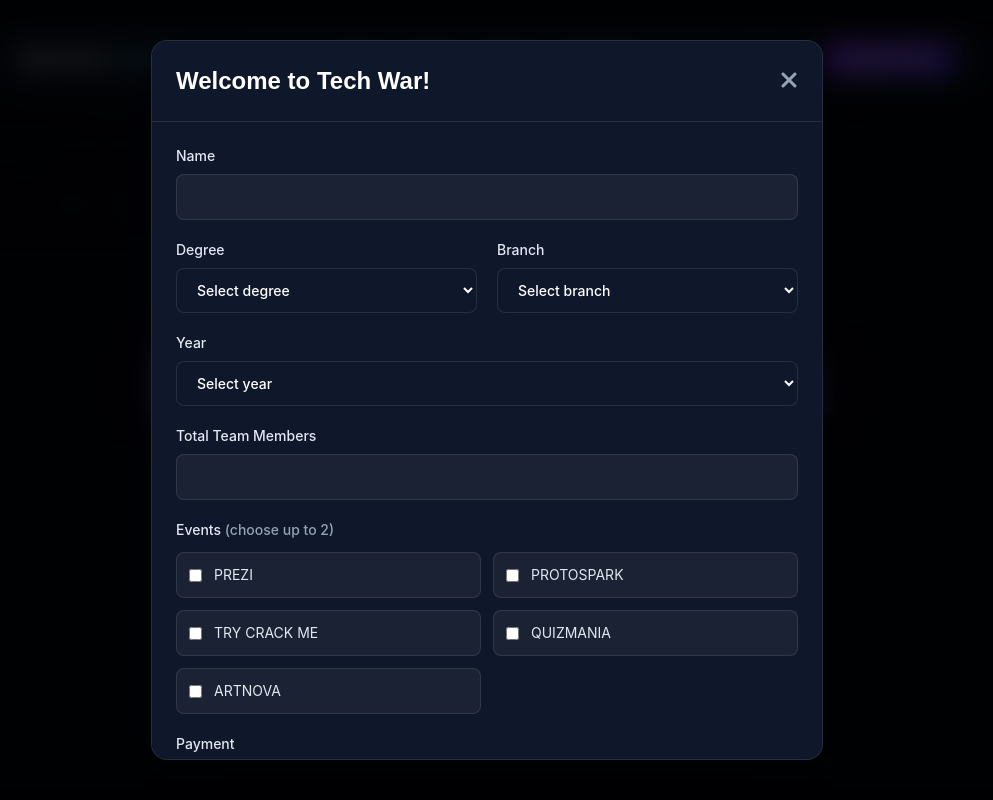
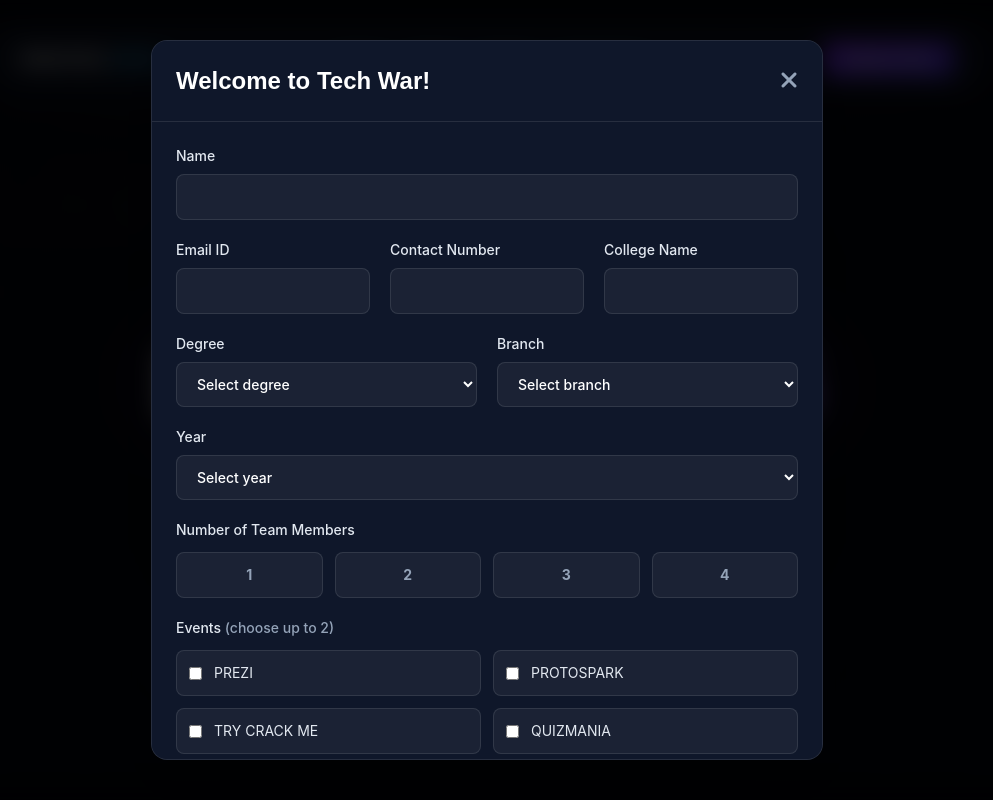
Before and after one commit to Baskar2028/innovex, a React (Vite) app: page / in a window 1280 px wide. Both pictures are taken after a click on the button "Register Now". Shown: the top 800 px of the page, without its empty margins (153-1146 px from the left). Built offline with nearby package versions, Linux system fonts and the light colour scheme.

Commit message:
Need extra update

```diff
--- a/server.js
+++ b/server.js
@@ -29,6 +29,8 @@ const allowedYears = ['I', 'II', 'III', 'IV'];
 const allowedEvents = ['PREZI', 'PROTOSPARK', 'TRY CRACK ME', 'QUIZMANIA', 'ARTNOVA'];
 
 const allowedPayments = ['Online', 'Offline'];
+const emailPattern = /^[^\s@]+@[^\s@]+\.[^\s@]+$/;
+const contactPattern = /^[+]?[0-9 ()-]{7,20}$/;
 
 let writeQueue = Promise.resolve();
 
@@ -46,11 +48,28 @@ function isValidRegistration(registration) {
   return (
     typeof registration.name === 'string' &&
     registration.name.trim().length > 0 &&
+    typeof registration.email === 'string' &&
+    emailPattern.test(registration.email) &&
+    typeof registration.contact === 'string' &&
+    contactPattern.test(registration.contact) &&
+    typeof registration.college === 'string' &&
+    registration.college.trim().length > 0 &&
     allowedDegrees.includes(registration.degree) &&
     allowedBranches.includes(registration.branch) &&
     allowedYears.includes(registration.year) &&
     Number.isInteger(registration.teamMembers) &&
     registration.teamMembers >= 1 &&
+    registration.teamMembers <= 4 &&
+    Array.isArray(registration.members) &&
+    registration.members.length === registration.teamMembers &&
+    registration.members.every((member) =>
+      member &&
+      typeof member.name === 'string' && member.name.trim().length > 0 &&
+      typeof member.email === 'string' && emailPattern.test(member.email) &&
+      typeof member.department === 'string' && member.department.trim().length > 0 &&
+      typeof member.contact === 'string' && contactPattern.test(member.contact) &&
+      typeof member.college === 'string' && member.college.trim().length > 0
+    ) &&
     Array.isArray(registration.events) &&
     registration.events.length >= 1 &&
     registration.events.length <= 2 &&
@@ -66,7 +85,8 @@ async function appendRegistration(registration) {
   let registrations = [];
 
   try {
-    registrations = JSON.parse(await readFile(dataFile, 'utf8'));
+    const fileContents = await readFile(dataFile, 'utf8');
+    registrations = fileContents.trim() ? JSON.parse(fileContents) : [];
   } catch (error) {
     if (error.code !== 'ENOENT') throw error;
   }
@@ -79,6 +99,9 @@ async function appendRegistration(registration) {
 app.post('/api/register', (req, res) => {
   const registration = {
     name: typeof req.body.name === 'string' ? req.body.name.trim() : '',
+    email: typeof req.body.email === 'string' ? req.body.email.trim() : '',
+    contact: typeof req.body.contact === 'string' ? req.body.contact.trim() : '',
+    college: typeof req.body.college === 'string' ? req.body.college.trim() : '',
     degree: req.body.degree,
     degreeDetail:
       typeof req.body.degreeDetail === 'string'
@@ -87,6 +110,15 @@ app.post('/api/register', (req, res) => {
     branch: req.body.branch,
     year: req.body.year,
     teamMembers: Number(req.body.teamMembers),
+    members: Array.isArray(req.body.members)
+      ? req.body.members.map((member) => ({
+          name: typeof member.name === 'string' ? member.name.trim() : '',
+          email: typeof member.email === 'string' ? member.email.trim() : '',
+          department: typeof member.department === 'string' ? member.department.trim() : '',
+          contact: typeof member.contact === 'string' ? member.contact.trim() : '',
+          college: typeof member.college === 'string' ? member.college.trim() : '',
+        }))
+      : [],
     events: req.body.events,
     payment: req.body.payment,
     registeredAt: new Date().toISOString(),
@@ -138,11 +170,17 @@ app.get('/api/export-excel', async (req, res) => {
 
     const formattedData = registrations.map((item) => ({
       Name: item.name,
+      Email: item.email,
+      Contact: item.contact,
+      College: item.college,
       Degree: item.degree,
       'Degree Detail': item.degreeDetail || 'N/A',
       Branch: item.branch,
       Year: item.year,
       'Team Members': item.teamMembers,
+      'Team Member Details': Array.isArray(item.members)
+        ? item.members.map((member, index) => `${index + 1}. ${member.name} | ${member.email} | ${member.department} | ${member.contact} | ${member.college}`).join('\n')
+        : '',
       Events: Array.isArray(item.events)
         ? item.events.join(', ')
         : item.events,
--- a/src/components/RegisterModal.jsx
+++ b/src/components/RegisterModal.jsx
@@ -5,9 +5,11 @@ const degrees = ['BE', 'BTech'];
 const branches = ['CSE', 'IT', 'AIDS', 'AIML', 'DS', 'CSE(CS)', 'ECE', 'EEE', 'CIVIL', 'MECH'];
 const years = ['I', 'II', 'III', 'IV'];
 const events = ['PREZI', 'PROTOSPARK', 'TRY CRACK ME','QUIZMANIA', 'ARTNOVA'];
+const emptyMember = () => ({ name: '', email: '', department: '', contact: '', college: '' });
+const inputClass = 'mt-2 w-full rounded-lg border border-white/10 bg-white/5 px-4 py-3 text-white outline-none focus:border-primary';
 
 export default function RegisterModal({ onClose }) {
-  const [form, setForm] = useState({ name: '', degree: '', degreeDetail: '', branch: '', year: '', teamMembers: '', events: [], payment: '' });
+  const [form, setForm] = useState({ name: '', email: '', contact: '', college: '', degree: '', degreeDetail: '', branch: '', year: '', teamMembers: '', members: [], events: [], payment: '' });
   const [error, setError] = useState('');
   const [isSubmitting, setIsSubmitting] = useState(false);
   const [isSuccess, setIsSuccess] = useState(false);
@@ -25,6 +27,25 @@ export default function RegisterModal({ onClose }) {
   const updateField = (event) => {
     const { name, value } = event.target;
     setForm((current) => ({ ...current, [name]: value }));
+    setError('');
+  };
+
+  const updateTeamSize = (event) => {
+    const teamMembers = Number(event.target.value);
+    setForm((current) => ({
+      ...current,
+      teamMembers,
+      members: Array.from({ length: teamMembers }, (_, index) => current.members[index] || emptyMember()),
+    }));
+    setError('');
+  };
+
+  const updateMember = (index, event) => {
+    const { name, value } = event.target;
+    setForm((current) => ({
+      ...current,
+      members: current.members.map((member, memberIndex) => memberIndex === index ? { ...member, [name]: value } : member),
+    }));
     setError('');
   };
 
@@ -94,18 +115,30 @@ export default function RegisterModal({ onClose }) {
 
         <form onSubmit={submitRegistration} className="space-y-5 p-6">
           <label className="block text-sm font-medium text-slate-200">Name
-            <input required name="name" value={form.name} onChange={updateField} className="mt-2 w-full rounded-lg border border-white/10 bg-white/5 px-4 py-3 text-white outline-none focus:border-primary" />
+            <input required name="name" value={form.name} onChange={updateField} className={inputClass} />
           </label>
+
+          <div className="grid grid-cols-1 gap-5 md:grid-cols-3">
+            <label className="block text-sm font-medium text-slate-200">Email ID
+              <input required type="email" name="email" value={form.email} onChange={updateField} className={inputClass} />
+            </label>
+            <label className="block text-sm font-medium text-slate-200">Contact Number
+              <input required type="tel" name="contact" value={form.contact} onChange={updateField} className={inputClass} />
+            </label>
+            <label className="block text-sm font-medium text-slate-200">College Name
+              <input required name="college" value={form.college} onChange={updateField} className={inputClass} />
+            </label>
+          </div>
 
           <div className="grid grid-cols-1 gap-5 md:grid-cols-2">
             <label className="block text-sm font-medium text-slate-200">Degree
-              <select required name="degree" value={form.degree} onChange={updateField} className="mt-2 w-full rounded-lg border border-white/10 bg-surface px-4 py-3 text-white outline-none focus:border-primary">
+              <select required name="degree" value={form.degree} onChange={updateField} className={inputClass}>
                 <option value="">Select degree</option>
                 {degrees.map((degree) => <option key={degree} value={degree}>{degree}</option>)}
               </select>
             </label>
             <label className="block text-sm font-medium text-slate-200">Branch
-              <select required name="branch" value={form.branch} onChange={updateField} className="mt-2 w-full rounded-lg border border-white/10 bg-surface px-4 py-3 text-white outline-none focus:border-primary">
+              <select required name="branch" value={form.branch} onChange={updateField} className={inputClass}>
                 <option value="">Select branch</option>
                 {branches.map((branch) => <option key={branch} value={branch}>{branch}</option>)}
               </select>
@@ -113,19 +146,34 @@ export default function RegisterModal({ onClose }) {
           </div>
 
           {needsDegreeDetail && <label className="block text-sm font-medium text-slate-200">{form.degree === 'Others' ? 'Enter your degree' : 'Enter your Arts & Science degree'}
-            <input required name="degreeDetail" value={form.degreeDetail} onChange={updateField} className="mt-2 w-full rounded-lg border border-white/10 bg-white/5 px-4 py-3 text-white outline-none focus:border-primary" />
+            <input required name="degreeDetail" value={form.degreeDetail} onChange={updateField} className={inputClass} />
           </label>}
 
           <label className="block text-sm font-medium text-slate-200">Year
-            <select required name="year" value={form.year} onChange={updateField} className="mt-2 w-full rounded-lg border border-white/10 bg-surface px-4 py-3 text-white outline-none focus:border-primary">
+            <select required name="year" value={form.year} onChange={updateField} className={inputClass}>
               <option value="">Select year</option>
               {years.map((year) => <option key={year} value={year}>{year}</option>)}
             </select>
           </label>
 
-          <label className="block text-sm font-medium text-slate-200">Total Team Members
-            <input required min="1" type="number" name="teamMembers" value={form.teamMembers} onChange={updateField} className="mt-2 w-full rounded-lg border border-white/10 bg-white/5 px-4 py-3 text-white outline-none focus:border-primary" />
-          </label>
+          <fieldset>
+            <legend className="text-sm font-medium text-slate-200">Number of Team Members</legend>
+            <div className="mt-3 grid grid-cols-4 gap-3">
+              {[1, 2, 3, 4].map((count) => <label key={count} className={`flex cursor-pointer items-center justify-center rounded-lg border p-3 text-sm font-bold transition-colors ${form.teamMembers === count ? 'border-primary bg-primary/20 text-white' : 'border-white/10 bg-white/5 text-muted'}`}>
+                <input required type="radio" name="teamMembers" value={count} checked={form.teamMembers === count} onChange={updateTeamSize} className="sr-only" />
+                {count}
+              </label>)}
+            </div>
+          </fieldset>
+
+          {form.members.map((member, index) => <fieldset key={index} className="rounded-xl border border-white/10 bg-white/[0.03] p-4">
+            <legend className="px-2 text-sm font-bold text-primary-2">Team Member {index + 1}</legend>
+            <div className="grid grid-cols-1 gap-4 sm:grid-cols-2">
+              {['name', 'email', 'department', 'contact', 'college'].map((field) => <label key={field} className="block text-sm font-medium capitalize text-slate-200">{field === 'email' ? 'Email ID' : field === 'contact' ? 'Contact Number' : field === 'college' ? 'College Name' : field === 'department' ? 'Department' : 'Name'}
+                <input required type={field === 'email' ? 'email' : field === 'contact' ? 'tel' : 'text'} name={field} value={member[field]} onChange={(event) => updateMember(index, event)} className={inputClass} />
+              </label>)}
+            </div>
+          </fieldset>)}
 
           <fieldset>
             <legend className="text-sm font-medium text-slate-200">Events <span className="text-muted">(choose up to 2)</span></legend>
```
